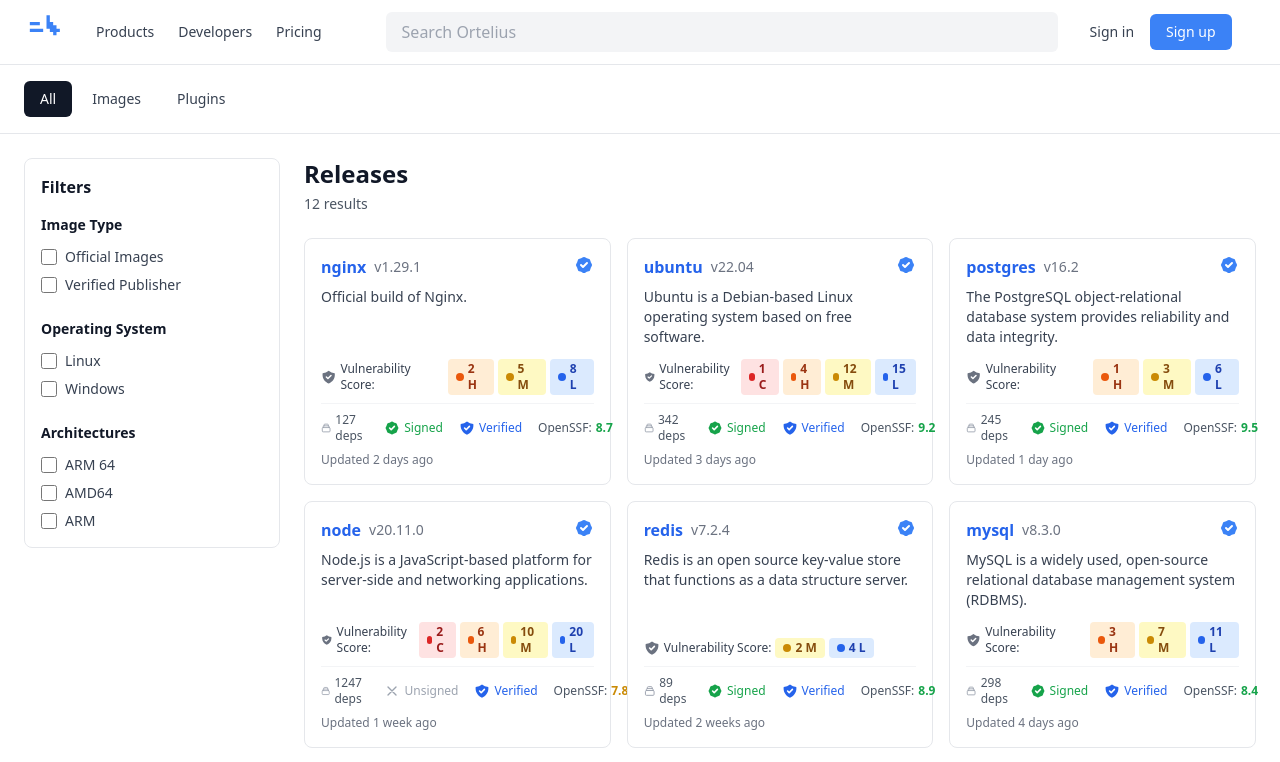
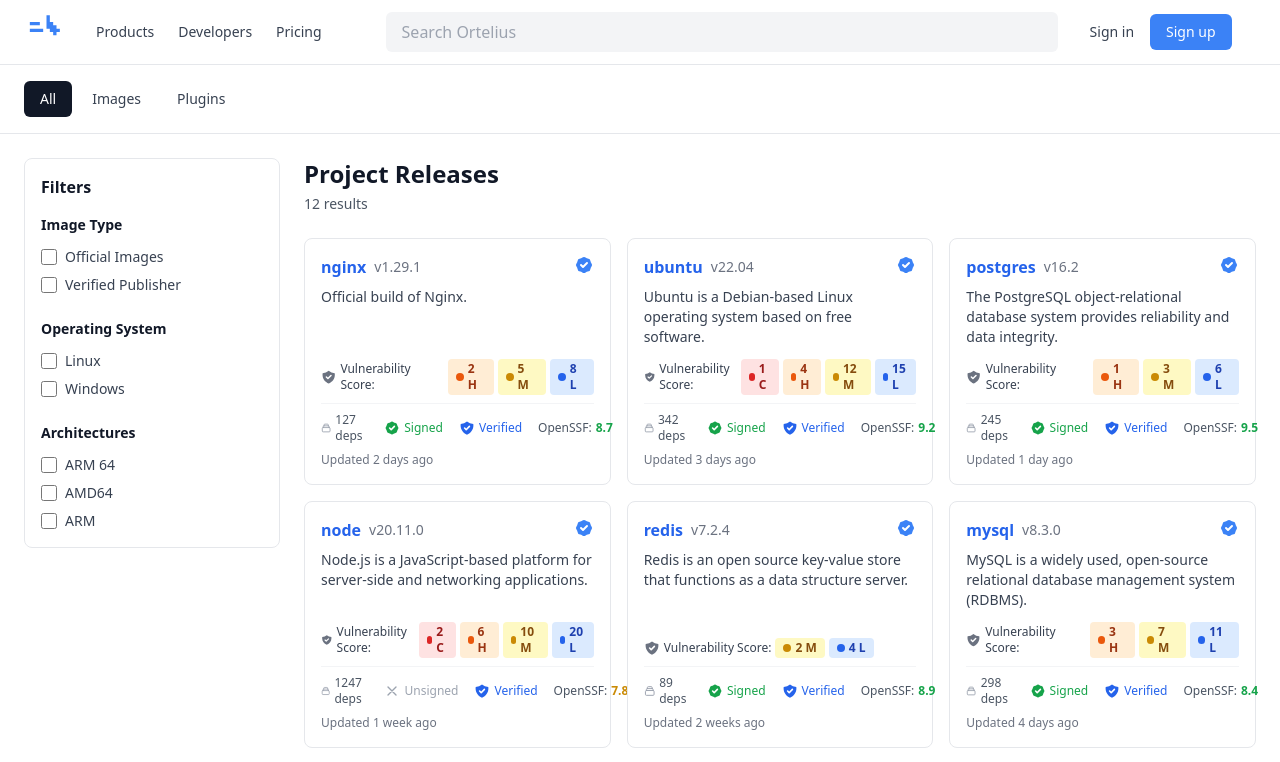
Before and after one commit to ortelius/scec-frontend, a Next.js app: page / in a window 1280 px wide. Shown: the top 762 px of the page. Built offline with nearby package versions, Linux system fonts and the light colour scheme.

Commit message:
fix title Signed-off-by: Steve Taylor <steve@deployhub.com>

```diff
--- a/components/SearchResults.tsx
+++ b/components/SearchResults.tsx
@@ -70,7 +70,7 @@
           <div className="flex-1">
             <div className="mb-6">
               <h2 className="text-2xl font-semibold text-gray-900">
-                {query ? `Search results for "${query}"` : 'Releases'}
+                {query ? `Search results for "${query}"` : 'Project Releases'}
               </h2>
               <p className="text-sm text-gray-600 mt-1">
                 {filteredResults.length.toLocaleString()} results
```
Also changed, not shown: package.json (+10 -12 lines).
